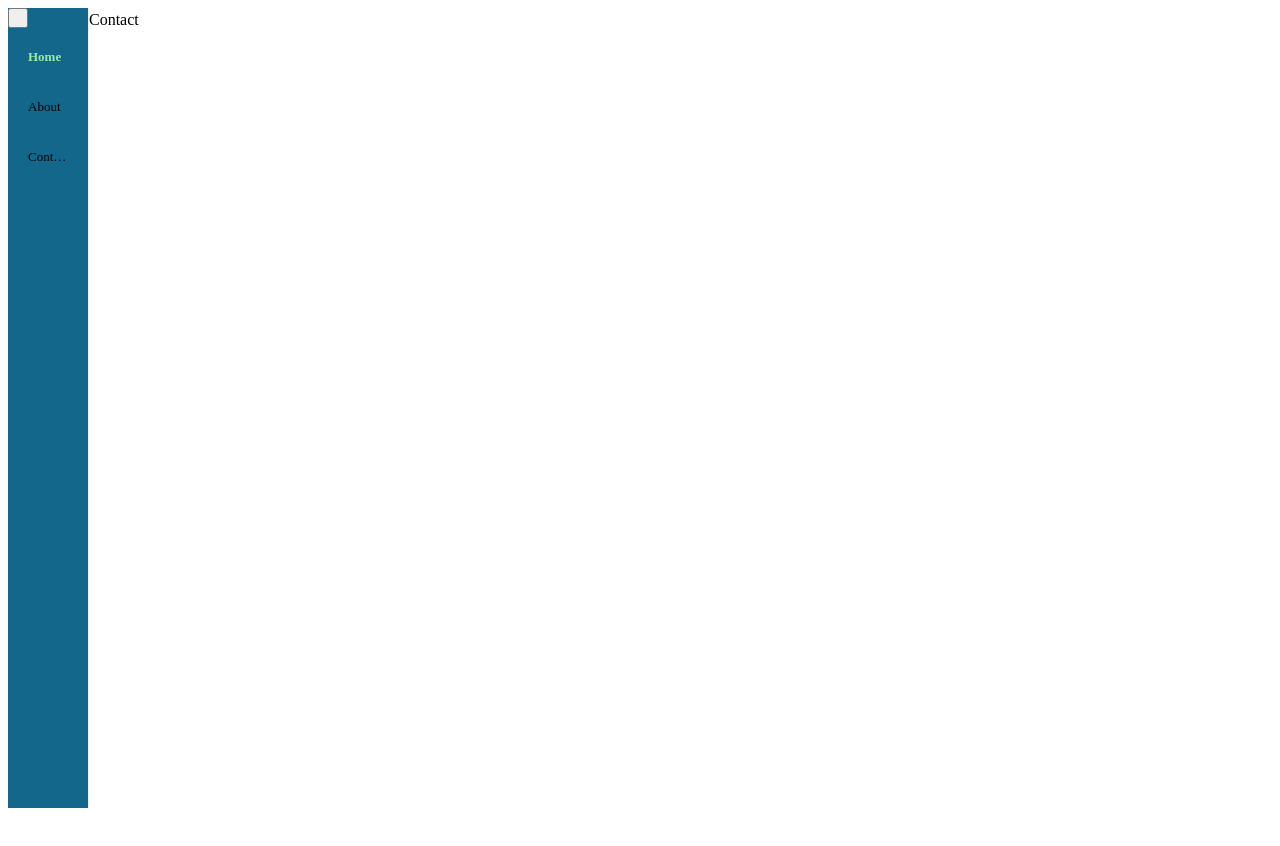
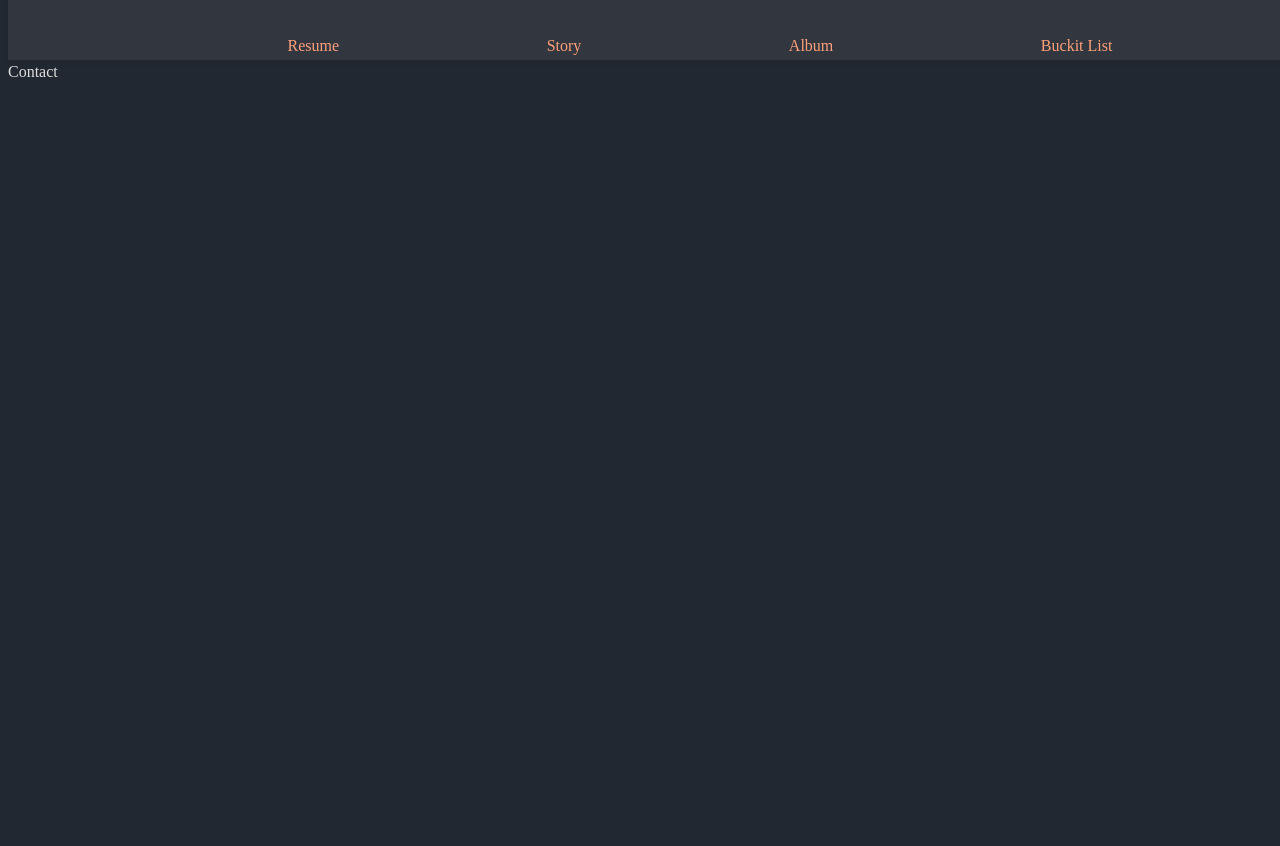
Before and after one commit to codingbeom/hanbat-portfolio, a React (Vite) app: page /contact in a window 1280 px wide. Shown: the top 846 px of the page. Before the commit the page ends 808 px from the top, so only its background shows below. Built offline with nearby package versions, Linux system fonts and the light colour scheme.

Commit message:
기본 섹션 틀

```diff
--- a/src/App.tsx
+++ b/src/App.tsx
@@ -1,19 +1,19 @@
 import { Route, Routes } from "react-router-dom";
+import Wrapper from "./Wrapper";
 import About from "./pages/About";
 import Contact from "./pages/Contact";
 import Home from "./pages/Home";
-import SidebarCom from "./components/Sidebar";
 
 function App() {
 	return (
 		<>
-      <SidebarCom>
+			<Wrapper>
 				<Routes>
 					<Route index path="/" element={Home()} />
 					<Route path="/about" element={About()} />
 					<Route path="/contact" element={Contact()} />
 				</Routes>
-      </SidebarCom>
+			</Wrapper>
 		</>
 	);
 }
--- /dev/null
+++ b/src/Wrapper.tsx
@@ -0,0 +1,72 @@
+import styled from "styled-components";
+
+const Container = styled.div`
+	display: flex;
+	flex-direction: column;
+	height: 100%;
+	margin-top: 60px;
+`;
+
+const HeaderNav = styled.nav`
+	position: fixed;
+	background-color: #31363f;
+	width: 100%;
+	height: 60px;
+	top: 0;
+	padding: 0 2rem;
+	box-shadow: 0 2px 4px rgba(0, 0, 0, 0.1);
+	& > ul {
+		height: 100%;
+		display: flex;
+		align-items: center;
+		justify-content: space-evenly;
+		& > li {
+			list-style: none;
+			& > a {
+				color: lightsalmon;
+				text-decoration: none;
+				font-size: bold;
+				font-weight: 16px;
+			}
+		}
+	}
+`;
+
+interface Props {
+	children: React.ReactElement;
+}
+
+function Wrapper({ children }: Props) {
+	function handleNavClick(event) {
+		event.preventDefault();
+		const targetId = event.target.getAttribute("href");
+		const targetElement = document.querySelector(targetId);
+		if (targetElement) {
+			targetElement.scrollIntoView({ behavior: "smooth", block: "center" });
+		}
+	}
+
+	return (
+		<Container>
+			<HeaderNav onClick={handleNavClick}>
+				<ul>
+					<li>
+						<a href="#resume">Resume</a>
+					</li>
+					<li>
+						<a href="#story">Story</a>
+					</li>
+					<li>
+						<a href="#album">Album</a>
+					</li>
+					<li>
+						<a href="#buckit-list">Buckit List</a>
+					</li>
+				</ul>
+			</HeaderNav>
+			{children}
+		</Container>
+	);
+}
+
+export default Wrapper;
--- a/src/assets/styles/global.ts
+++ b/src/assets/styles/global.ts
@@ -26,5 +26,33 @@ export const GlobalStyleProvider = styled.createGlobalStyle`
 	#root {
 		width: 100%;
 		height: 100%;
+		background-color: #222831;
+		color: #dddddd;
+	}
+
+	html ::-webkit-scrollbar {
+		width: 10px;
+		height: 10px;
+	}
+
+	html ::-webkit-scrollbar-button {
+		display: none;
+	}
+
+	html ::-webkit-scrollbar-corner {
+		display: none;
+	}
+
+	html ::-webkit-scrollbar-thumb {
+		background: #b7bdc6;
+		border-radius: 7.5px;
+	}
+
+	html ::-webkit-scrollbar-track {
+		background: transparent;
+	}
+
+	section {
+		min-height: 400px;
 	}
 `;
--- a/src/components/Sidebar.tsx
+++ /dev/null
@@ -1,117 +0,0 @@
-import { useState } from "react";
-import {
-  Sidebar,
-  Menu,
-  MenuItem,
-  sidebarClasses,
-  menuClasses,
-  MenuItemStyles,
-} from "react-pro-sidebar";
-import { Link } from "react-router-dom";
-import styled from "styled-components";
-
-const SidebarWrapper = styled.div`
-  display: flex;
-  height: 100%;
-`;
-
-const StyledSidebar = styled(Sidebar)`
-  overflow-y: scroll;
-  -ms-overflow-style: none; /* IE and Edge */
-  scrollbar-width: none; /* Firefox */
-  &::-webkit-scrollbar {
-    display: none; /* Chrome, Safari, Opera*/
-  }
-`;
-
-const OpenClose = styled.button`
-  width: 20px;
-  height: 20px;
-`;
-
-interface Props {
-  children: React.ReactElement;
-}
-
-function SidebarCom({ children }: Props) {
-  const [collapsed, setCollapsed] = useState(true);
-  const [toggled, setToggled] = useState(false);
-  const [broken, setBroken] = useState(false);
-  const [active, setActive] = useState("/");
-  const [item, setItem] = useState([
-    { key: "/", icon: null, name: "Home", active: true },
-    { key: "/about", icon: null, name: "About", active: false },
-    { key: "/contact", icon: null, name: "Contact", active: false },
-  ]);
-
-  const handleCollapsedChange = () => {
-    setCollapsed(!collapsed);
-  };
-
-  const handleToggleSidebar = () => {
-    setToggled(false);
-  };
-
-  const handleActiveLink = (key: string) => {
-    setItem;
-  };
-
-  const menuItemStyles: MenuItemStyles = {
-    root: {
-      fontSize: "13px",
-      fontWeight: 400,
-    },
-    icon: {},
-    subMenuContent: ({ level }) => ({}),
-    button: {
-      "&:hover": {
-        backgroundColor: "#45C4B0",
-      },
-      "&:active": {
-        color: "#9AEBA3",
-        fontWeight: "bold",
-      },
-    },
-    label: ({ open }) => ({}),
-  };
-
-  return (
-    <SidebarWrapper>
-      <StyledSidebar
-        collapsed={collapsed}
-        toggled={toggled}
-        onBackdropClick={handleToggleSidebar}
-        onBreakPoint={setBroken}
-        breakPoint="md"
-        rootStyles={{
-          [`.${sidebarClasses.container}`]: {
-            backgroundColor: "#13678A",
-          },
-          [`.${sidebarClasses.root}`]: {},
-          [`.${menuClasses.active}`]: {
-            color: "#9AEBA3",
-            fontWeight: "bold",
-          },
-        }}
-      >
-        <OpenClose onClick={() => handleCollapsedChange()} />
-        <Menu closeOnClick={true} menuItemStyles={menuItemStyles}>
-          {item.map((menuItem) => (
-            <MenuItem
-              onClick={() => handleActiveLink(menuItem.key)}
-              active={menuItem.active}
-              key={menuItem.key}
-              icon={menuItem.icon}
-              component={<Link to={menuItem.key} />}
-            >
-              {menuItem.name}
-            </MenuItem>
-          ))}
-        </Menu>
-      </StyledSidebar>
-      {children}
-    </SidebarWrapper>
-  );
-}
-
-export default SidebarCom;
--- a/src/pages/Home.tsx
+++ b/src/pages/Home.tsx
@@ -1,11 +1,24 @@
-import SidebarCom from "@/components/Sidebar";
+import styled from "styled-components";
+
+const SectionContainer = styled.section``;
 
 function Home() {
-  return (
-    <section>
-      <div>resume, story, album, buckit list</div>
-    </section>
-  );
+	return (
+		<>
+			<SectionContainer id="resume">
+				<div>resume 내용</div>
+			</SectionContainer>
+			<SectionContainer id="story">
+				<div>story 내용</div>
+			</SectionContainer>
+			<SectionContainer id="album">
+				<div>album 내용</div>
+			</SectionContainer>
+			<SectionContainer id="buckit-list">
+				<div>buckit list 내용</div>
+			</SectionContainer>
+		</>
+	);
 }
 
 export default Home;
```
Lines whose indentation alone changed are shown as unchanged.
